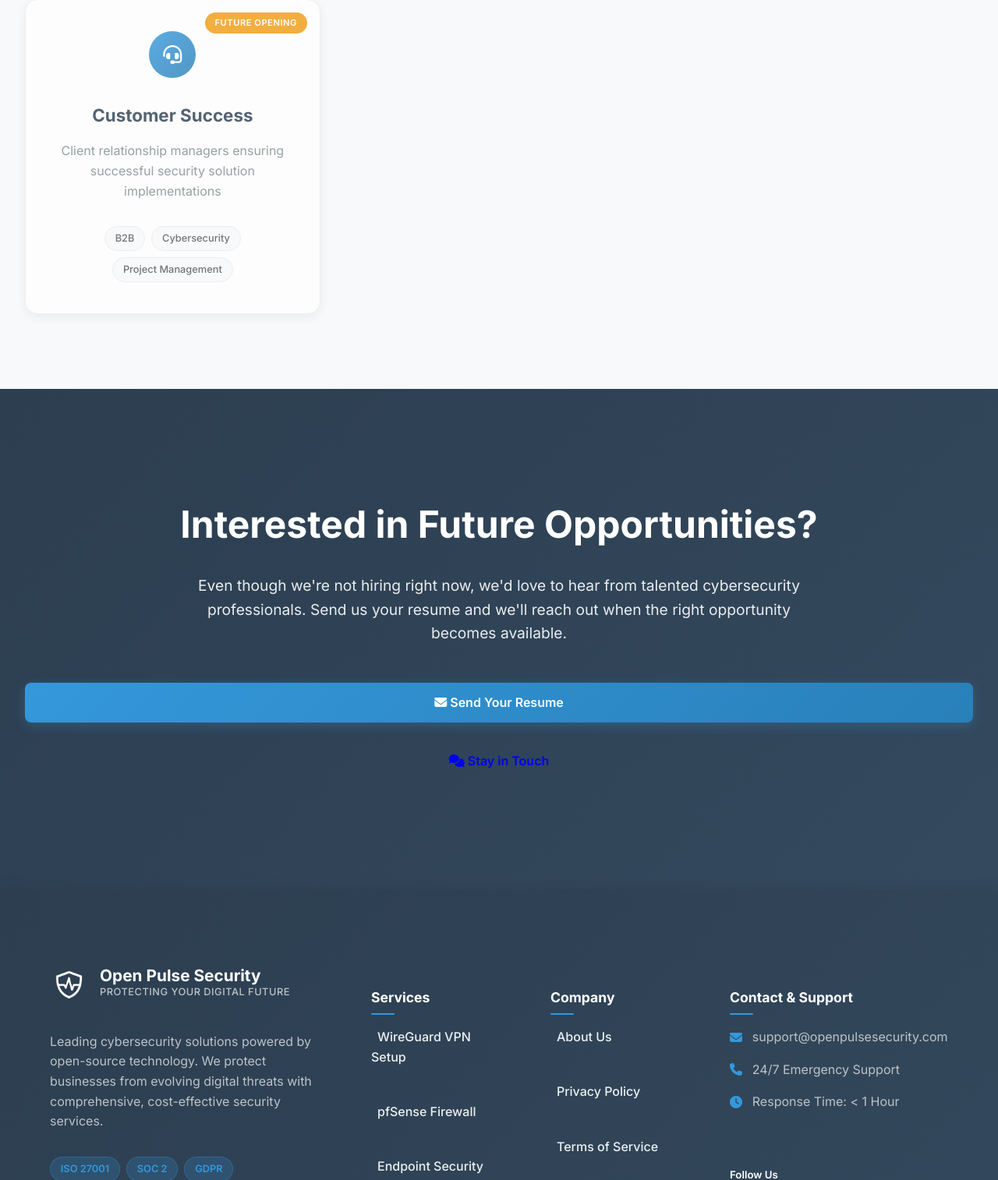
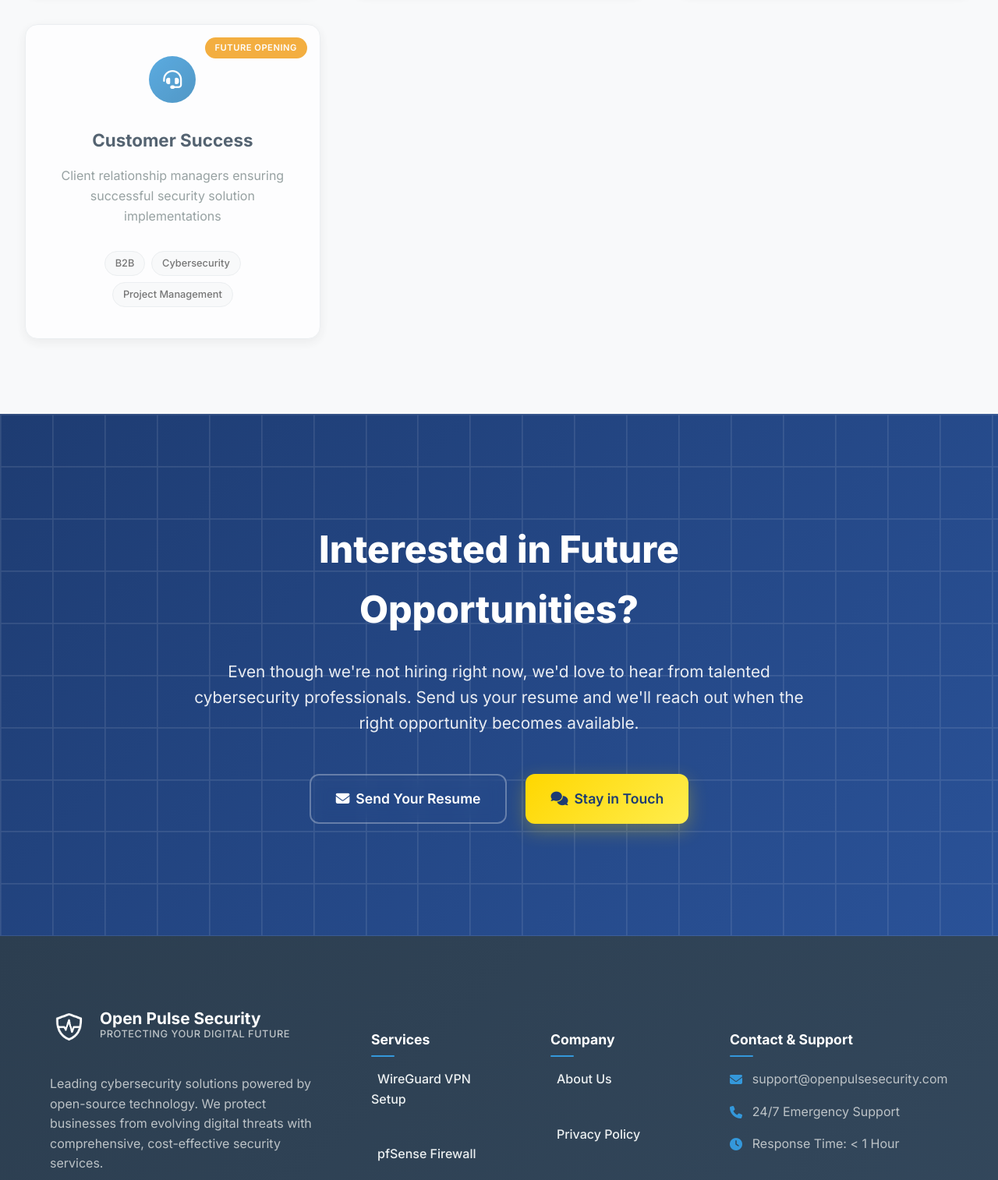
Before and after one commit to openpulsesecurity/openpulsesec_web, a Flask app: page /careers in a window 1280 px wide. Shown: the part 4327-5841 px from the top of the page at 78% size. Run offline with Flask 3, Linux system fonts and the light colour scheme.

Commit message:
refactor: Update careers page to use unified CTA section

```diff
--- a/app/templates/careers.html
+++ b/app/templates/careers.html
@@ -4,8 +4,7 @@
 {% block description %}Join our team of cybersecurity experts and help protect businesses worldwide with cutting-edge open-source solutions.{% endblock %}
 
 {% block content %}
-<!-- Careers Hero Section -->
-<section class="careers-hero">
+<section class="cta-section">
     <div class="container">
         <h1 class="hero-title">Join Our Mission</h1>
         <p class="hero-subtitle">
@@ -28,7 +27,6 @@
     </div>
 </section>
 
-<!-- Why Work With Us Section -->
 <section class="why-work-section">
     <div class="why-work-container">
         <div class="why-work-content">
@@ -98,7 +96,6 @@
     </div>
 </section>
 
-<!-- Benefits Section -->
 <section class="benefits-section">
     <div class="benefits-container">
         <h2 class="section-title">Comprehensive Benefits</h2>
@@ -154,7 +151,6 @@
     </div>
 </section>
 
-<!-- Current Status Section -->
 <section class="current-status-section">
     <div class="status-container">
         <div class="status-card">
@@ -199,7 +195,6 @@
     </div>
 </section>
 
-<!-- Future Roles Section -->
 <section class="future-roles-section">
     <div class="future-roles-container">
         <h2 class="section-title">Roles We'll Be Hiring For</h2>
@@ -259,8 +254,7 @@
     </div>
 </section>
 
-<!-- Careers CTA -->
-<section class="careers-cta">
+<section class="cta-section">
     <div class="container">
         <h2>Interested in Future Opportunities?</h2>
         <p>
@@ -268,11 +262,11 @@
             Send us your resume and we'll reach out when the right opportunity becomes available.
         </p>
         <div class="cta-actions">
-            <a href="mailto:careers@openpulsesecurity.com" class="btn btn-primary">
+            <a href="mailto:careers@openpulsesecurity.com" class="cta-button btn-secondary">
                 <i class="fas fa-envelope"></i>
                 Send Your Resume
             </a>
-            <a href="/contact" class="btn btn-secondary">
+            <a href="{{ url_for('main.contact') }}" class="cta-button primary">
                 <i class="fas fa-comments"></i>
                 Stay in Touch
             </a>
```
